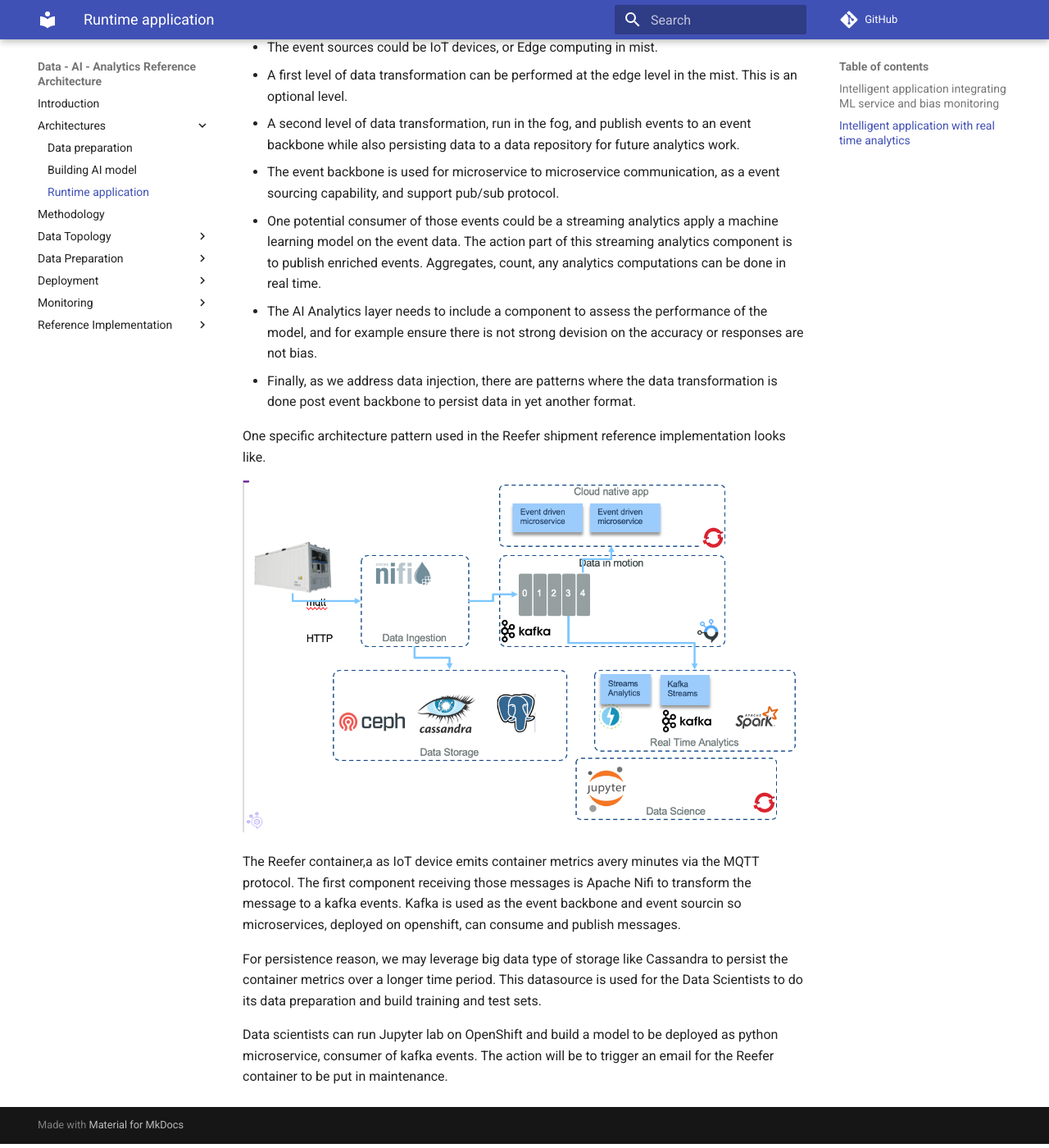
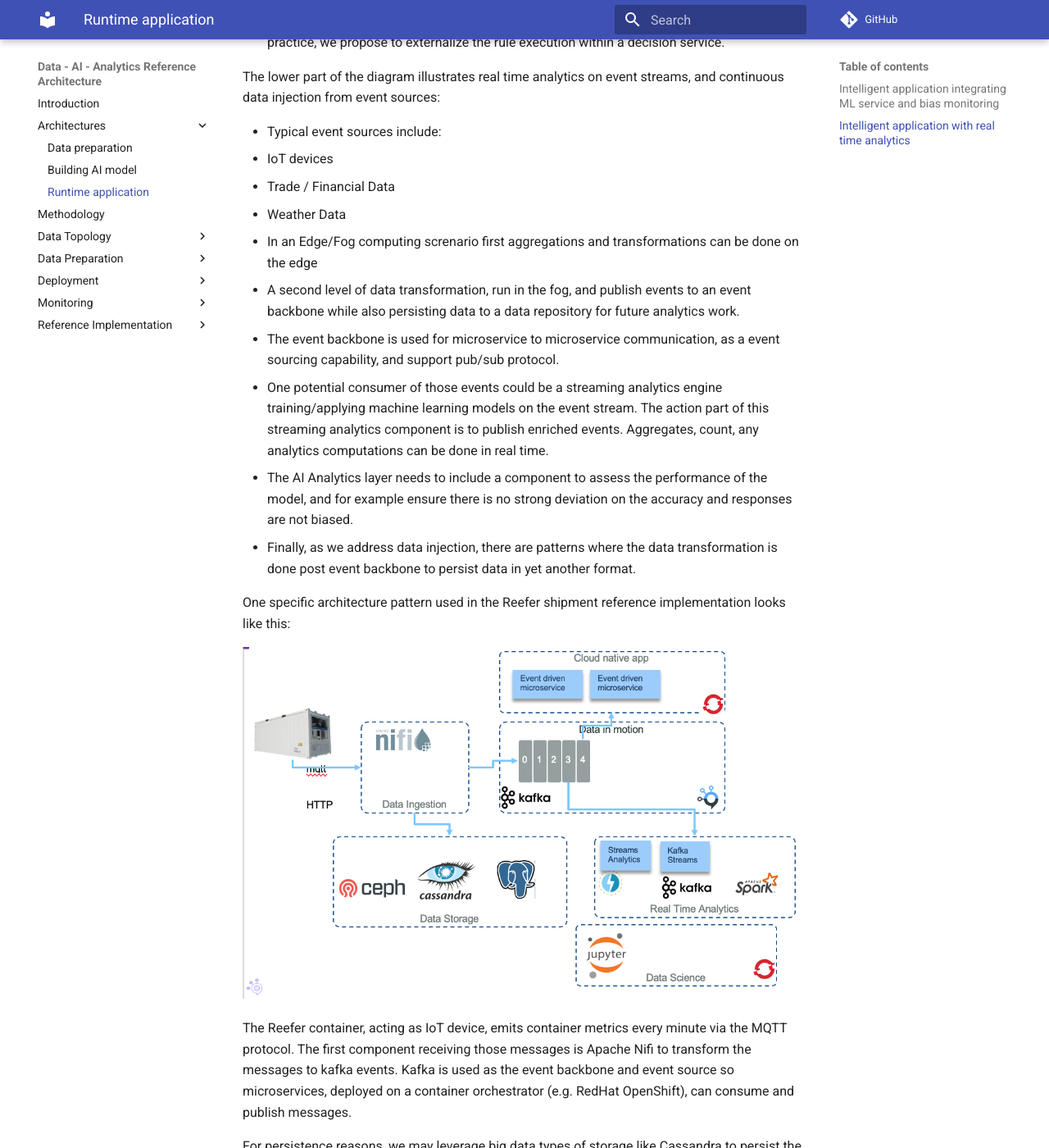
Before and after one commit to ibm-cloud-architecture/refarch-data-ai-analytics, an MkDocs documentation site: the page built from docs/runtimes/README.md, in a window 1280 px wide and 1400 px high, scrolled down 2492 px. Shown: the whole window at 82% size. Built offline with MkDocs 1.6.1 and Material for MkDocs 9.7.7, drawn with Linux system fonts in a browser that asks for light colours; comment, search, counter and statistics services are not loaded; some of the changed text lies outside the part shown.

Commit message:
corrected minor typos, re-arranged/enhanced sentences

```diff
--- a/docs/runtimes/README.md
+++ b/docs/runtimes/README.md
@@ -6,15 +6,15 @@
 
 ![](runtime-app.png)
 
-1. The AI model is deployed as a service or as part of a real time analytics processing
-1. Watson OpenScale is used to monitor runtime performance and fairness over the customer population.
-1. The predictions are interpreted by an AI Insights Orchestrator deployed on IBM Cloud.
+1. The AI model is deployed as a service or running within a real time analytics processing application or embedded device.
+1. An AI Orchestrator (e.g.Watson OpenScale) is used to monitor runtime performance and fairness over the customer population.
+1. The predictions are interpreted by an AI Insights Orchestrator (e.g. deployed on IBM Cloud).
 1. The orchestrator consults Decision Management or Optimization components for the next best action or offer to be provided to the customer.
-1. This offer is communicated within the customer’s workflow by infusing it into the active customer care and support interactions, such as a Watson Assistant implementation.
-1. Over some time period, Watson OpenScale detected the model has skewed against the real world data it’s encountering and needs to be retrained.
-1. This triggers deeper analysis using Watson Studio of the divergence from the original model and similar steps to the original model design are taken to retrain the model with optimal features and new training data.
-1. An updated performant model is deployed to Watson Machine Learning, as another turn of the iterative end to end model lifecycle governance.
-1. Customers react favorably to the offers and the business starts to see the desired outcomes of lower customer churn and higher satisfaction ratings.
+1. This offer is communicated within the customer’s workflow by infusing it into the active customer care and support interactions, such as a personal assistant (e.g. Watson Assistant) implementation.
+2. Over some time period, the AI Orchestrator detects model skew and needs to be retrained.
+3. This triggers deeper analysis using, ML Workbench (e.g. Watson Studio), of the divergence from the original model and similar steps to the original model design are taken to retrain the model with optimal features and new training data.
+4. An updated, better performing model is deployed to the model serving component (e.g. Watson Machine Learning), as another turn of the iterative end to end model lifecycle governance.
+5. Customers react favorably to the offers and the business starts to see the desired outcomes of lower customer churn and higher satisfaction ratings.
 
 
 ## Intelligent application with real time analytics
@@ -27,26 +27,29 @@
 
 * End user is an internal or external business user. It uses a single page application, or mobile application connected to a back-end to front end service.
 * The back-end to front end service delivers data model for the user interface and perform service orchestration.
-* As a cloud native app, and applying clear separation of concerns, we have different microservices, each being responsibles to have its own data source.
-* A scoring service, most likely a function as service, runs the model.
-* The action to perform once the scoring is returned, is business rules intensif, so as best practice, we propose to externalize the rule execution within a decision service.
+* As a cloud native app, and applying clear separation of concerns, we have different microservices, each being responsible to have its own data source.
+* Either a scoring service (e.g. function as service or model serving component) runs the model or the model is embedded directly into the streaming engine (e.g. same process space)
+* The action to perform once the scoring is returned, is business rules intensive, so as best practice, we propose to externalize the rule execution within a decision service.
 
 The lower part of the diagram illustrates real time analytics on event streams, and continuous data injection from event sources:
 
-* The event sources could be IoT devices, or Edge computing in mist.
-* A first level of data transformation can be performed at the edge level in the mist. This is an optional level.
+* Typical event sources include:
+  *  IoT devices
+  *  Trade / Financial Data
+  *  Weather Data
+* In an Edge/Fog computing screnario first aggregations and transformations can be done on the edge
 * A second level of data transformation, run in the fog, and publish events to an event backbone while also persisting data to a data repository for future analytics work.
 * The event backbone is used for microservice to microservice communication, as a event sourcing capability, and support pub/sub protocol.
-* One potential consumer of those events could be a streaming analytics apply a machine learning model on the event data. The action part of this streaming analytics component is to publish enriched events. Aggregates, count, any analytics computations can be done in real time.
-* The AI Analytics layer needs to include a component to assess the performance of the model, and for example ensure there is not strong devision on the accuracy or responses are not bias.
+* One potential consumer of those events could be a streaming analytics engine training/applying machine learning models on the event stream. The action part of this streaming analytics component is to publish enriched events. Aggregates, count, any analytics computations can be done in real time.
+* The AI Analytics layer needs to include a component to assess the performance of the model, and for example ensure there is no strong deviation on the accuracy and responses are not biased.
 * Finally, as we address data injection, there are patterns where the data transformation is done post event backbone to persist data in yet another format.
 
-One specific architecture pattern used in the Reefer shipment reference implementation looks like.
+One specific architecture pattern used in the Reefer shipment reference implementation looks like this:
 
 ![](RT-analytics.png)
 
-The Reefer container,a as IoT device emits container metrics avery minutes via the MQTT protocol. The first component receiving those messages is Apache Nifi to transform the message to a kafka events. Kafka is used as the event backbone and event sourcin so microservices, deployed on openshift, can consume and publish messages.
+The Reefer container, acting as IoT device, emits container metrics every minute via the MQTT protocol. The first component receiving those messages is Apache Nifi to transform the messages to kafka events. Kafka is used as the event backbone and event source so microservices, deployed on a container orchestrator (e.g. RedHat OpenShift), can consume and publish messages.
 
-For persistence reason, we may leverage big data type of storage like Cassandra to persist the container metrics over a longer time period. This datasource is used for the Data Scientists to do its data preparation and build training and test sets.
+For persistence reasons, we may leverage big data types of storage like Cassandra to persist the container metrics over a longer time period. This datasource is used for the Data Scientists to do its data preparation and build training and test sets.
 
-Data scientists can run Jupyter lab on OpenShift and build a model to be deployed as python microservice, consumer of kafka events. The action will be to trigger an email for the Reefer container to be put in maintenance.
+Data scientists can run a ML Worbench (e.g. Watson Studio on IBM Cloud or Jupyter Lab on OpenShift) and build a model to be deployed as python microservice, to consume kafka events. A potential action is triggering a notification to put the Reefer container into maintenance.
```
